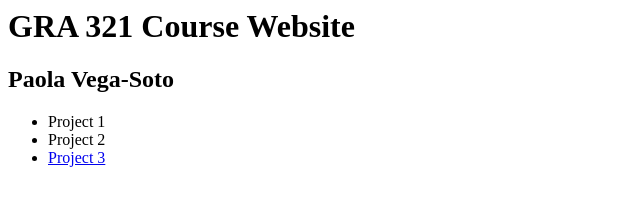
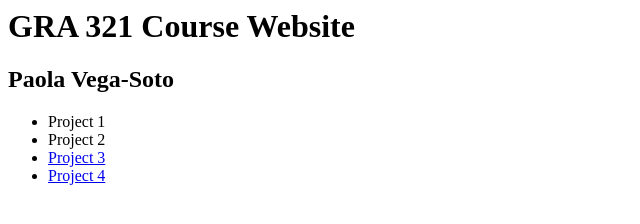
Before and after one commit to pvegasot/gra321-f19, a plain HTML site: page index.html in a window 1280 px wide. Shown: the full height of the page, 0-640 px from the left. Drawn offline with Linux system fonts and the light colour scheme.

Commit message:
added anchor project 4

```diff
--- a/index.html
+++ b/index.html
@@ -11,6 +11,7 @@
        <li>
            <a href="project3/index.html" title ="Project 3">Project 3</a>
        </li>
+       <li><a href="project4/index.html" title ="Project 4">Project 4</a></li>
    </ul>
 </body>
 </html>
```
